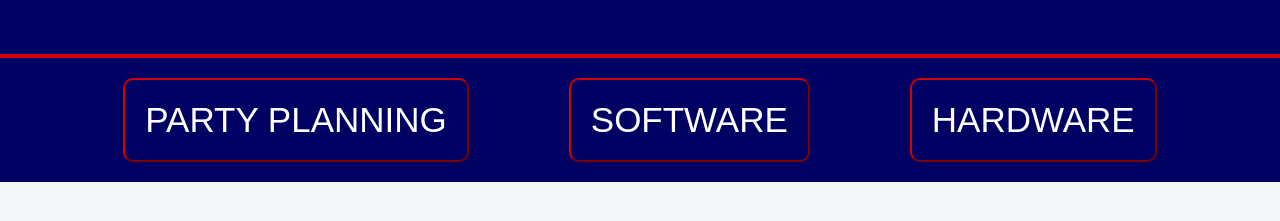
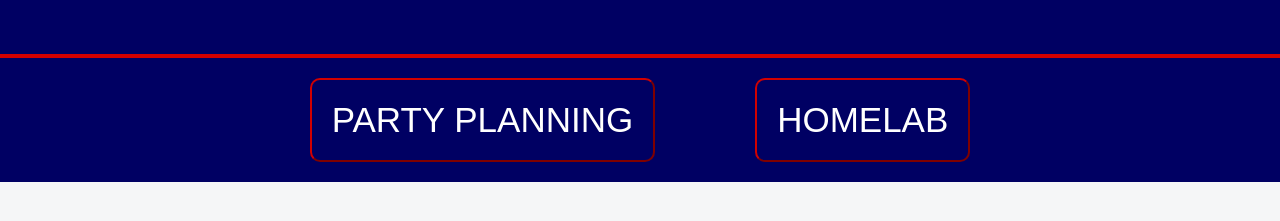
Before and after one commit to liam-mans/scrum-net, a plain HTML site: page projectList.html in a window 1280 px wide. Shown: the part 105-326 px from the top of the page. Drawn offline with Linux system fonts and the light colour scheme.

Commit message:
Commit 1.0.11

```diff
--- a/projectList.html
+++ b/projectList.html
@@ -17,11 +17,8 @@
 		<button class="home-button" type="button" onclick="location.href='softwareDesign.html'">
 			Party Planning
 		</button>
-		<button class="home-button" type="button" onclick="location.href='softwareDesign.html'">
-			Software
-		</button>
-		<button class="home-button" type="button" onclick="location.href='hardwareDesign.html'">
-			Hardware
+		<button class="home-button" type="button" onclick="location.href='homeLab.html'">
+			HomeLab
 		</button>
 	</header>
 
```
Also changed, not shown: hardwareDesign.html (deleted, +0 -14 lines), softwareDesign.html (deleted, +0 -13 lines).
